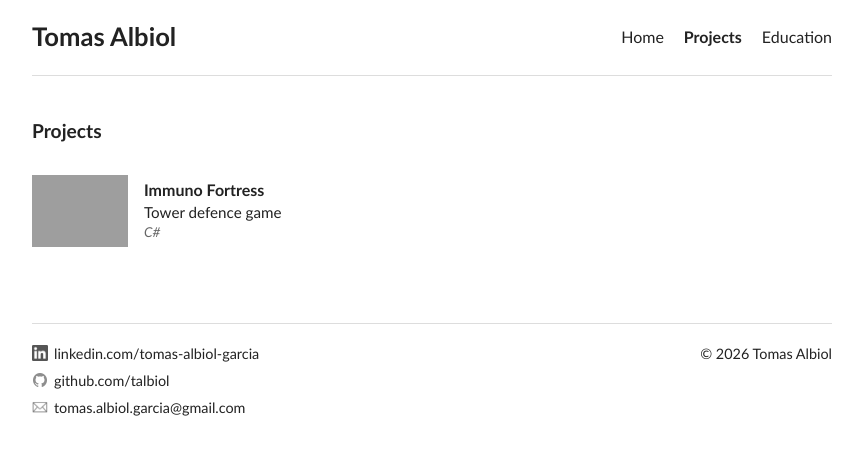
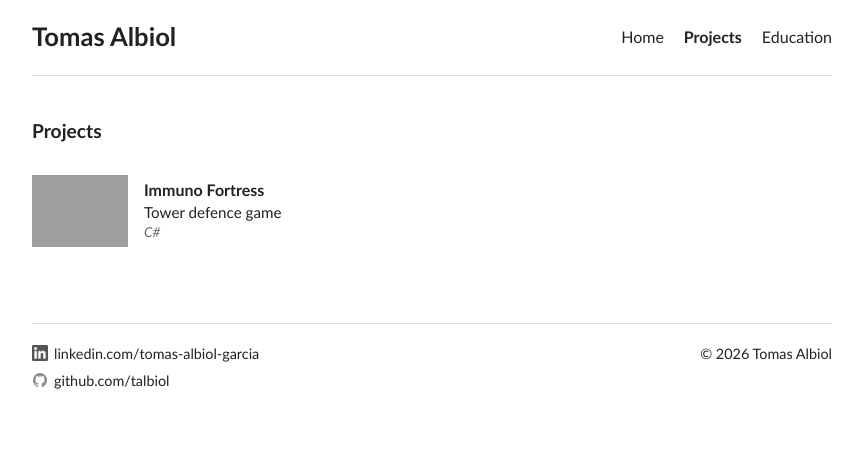
Before and after one commit to talbiol/talbiol.github.io, a plain HTML site: page projects.html in a window 1280 px wide. Shown: the whole page, without its empty margins (208-1071 px from the left). Drawn offline with Linux system fonts and the light colour scheme; grey boxes are pictures that could not be loaded.

Commit message:
Update projects.html

```diff
--- a/projects.html
+++ b/projects.html
@@ -43,7 +43,6 @@
     <div class="links">
       <a href="https://www.linkedin.com/in/tomas-albiol-garcia/" target="_blank" rel="noopener"><img class="icon" src="files/icons/linkedin.png" alt="">linkedin.com/tomas-albiol-garcia</a>
       <a href="https://github.com/talbiol" target="_blank" rel="noopener"><img class="icon" src="files/icons/github.png" alt="">github.com/talbiol</a>
-      <a href="mailto:tomas.albiol.garcia@gmail.com"><img class="icon" src="files/icons/email.png" alt="">tomas.albiol.garcia@gmail.com</a>
     </div>
     <p>&copy; 2026 Tomas Albiol</p>
   </footer>
```
